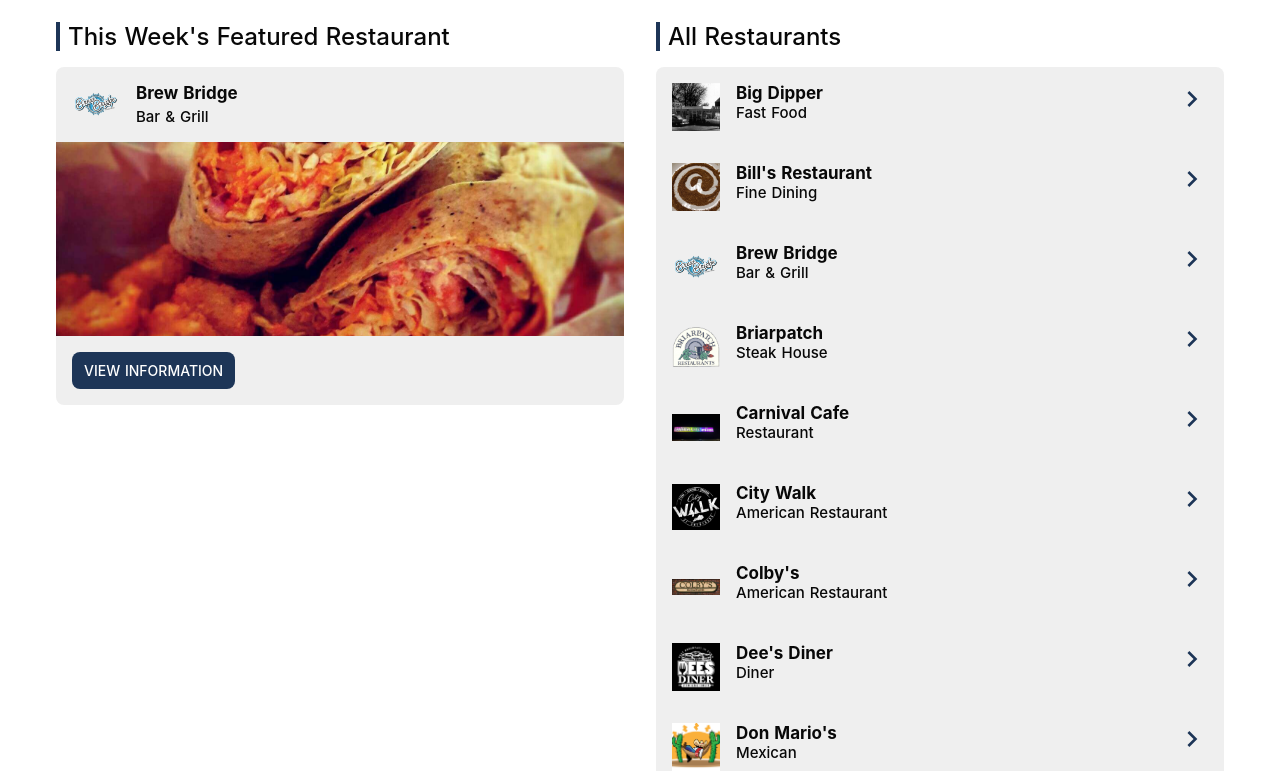
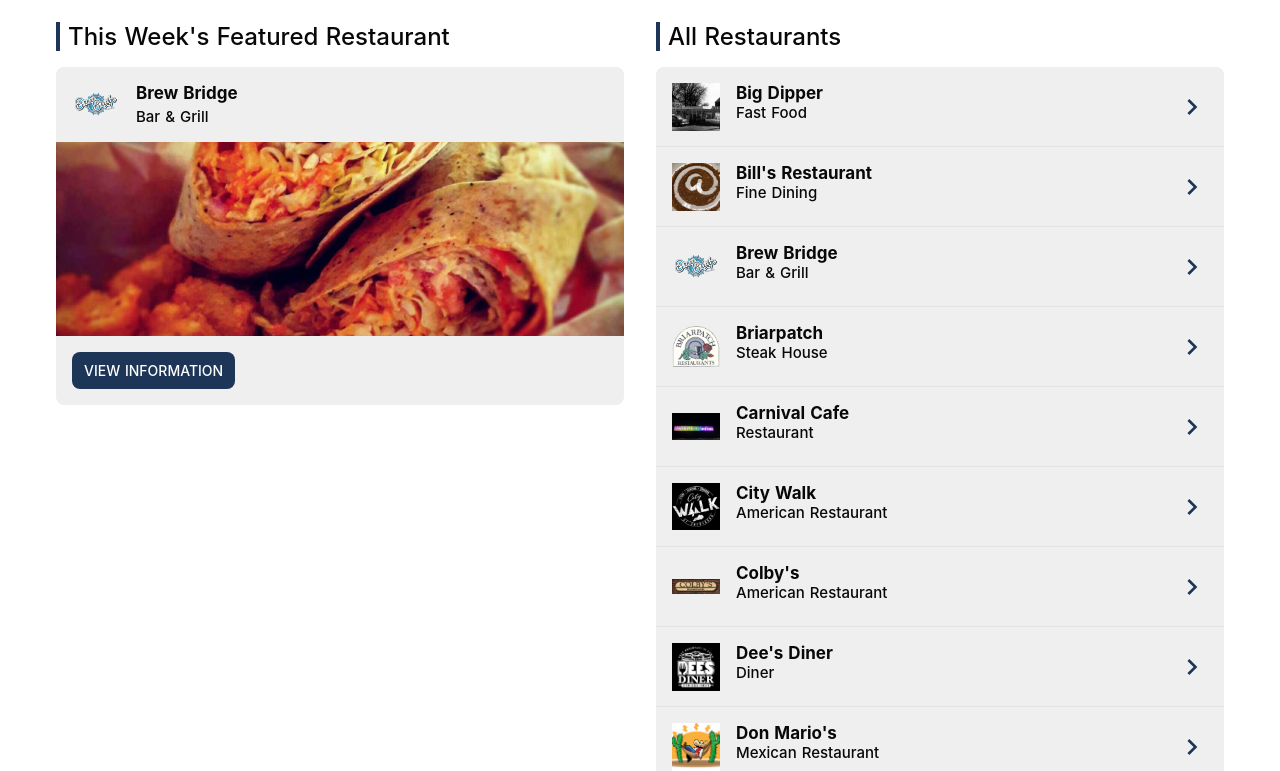
Before and after one commit to charliedr/Owensboro-Restaurants, a Nuxt app: page / in a window 1280 px wide. Shown: the part 409-1180 px from the top of the page. Built offline with nearby package versions, Linux system fonts and the light colour scheme.

Commit message:
Add files via upload

```diff
--- a/components/RestaurantList.vue
+++ b/components/RestaurantList.vue
@@ -54,6 +54,7 @@
         padding: 1rem;
         text-decoration: none;
         height: 80px;
+        border-bottom: 1px solid rgba(8, 8, 8, 0.05);
 
         &--logo {
           max-width: 3rem;
@@ -77,6 +78,7 @@
         }
 
         .chevron-right {
+          align-self: center;
           margin-left: auto;
           height: 2rem;
         }
--- a/package.json
+++ b/package.json
@@ -15,7 +15,6 @@
     "@nuxtjs/axios": "^5.3.6"
   },
   "devDependencies": {
-    "@nuxtjs/google-analytics": "^2.4.0",
     "@nuxtjs/svg": "^0.1.12",
     "sass": "^1.29.0",
     "sass-loader": "^10.1.0"
--- a/pages/restaurant/_id.vue
+++ b/pages/restaurant/_id.vue
@@ -18,7 +18,7 @@
       <div class="divider"></div>
 
       <!-- Contact Information -->
-        <h2 class="section__title">Contact Information</h2>
+      <h2 class="section__title">Contact Information</h2>
       <div class="divider"></div>
       <div class="restaurant__contact--wrapper">
         <a class="restaurant__button" :href="googleMaps">
--- a/store/index.js
+++ b/store/index.js
@@ -125,7 +125,7 @@
     },
     {
       name: "Don Mario's",
-      category: "Mexican",
+      category: "Mexican Restaurant",
       website: "https://www.donmariomex.com/",
       logo: 'don_mario-logo.png',
       thumbnail: 'don_mario-thumbnail.jpg',
```
Also changed, not shown: nuxt.config.js (+0 -13 lines), middleware/README.md, 1 other file (tests, documents, lock files or other folders).
